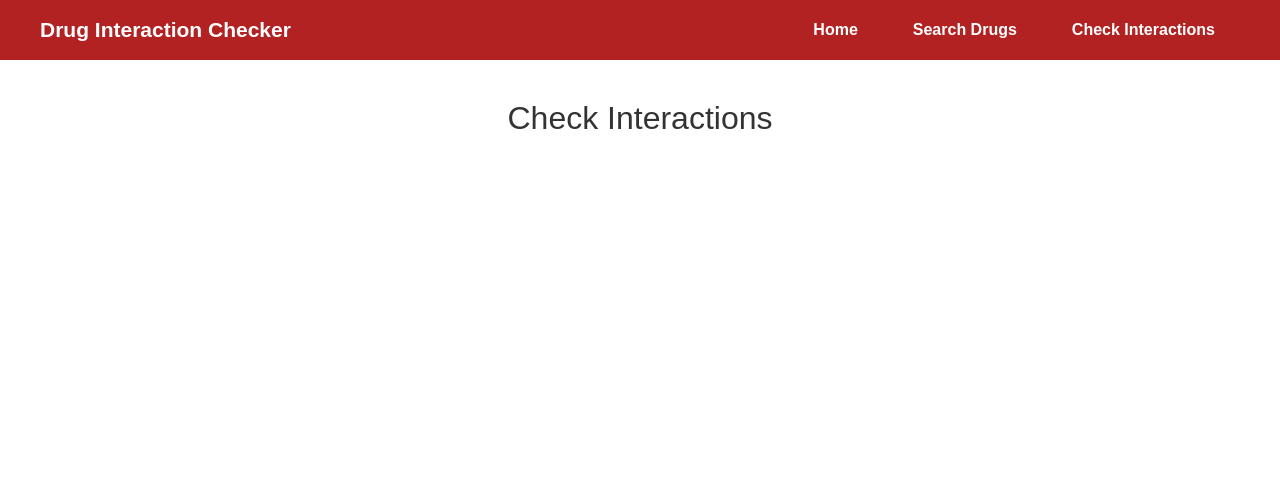
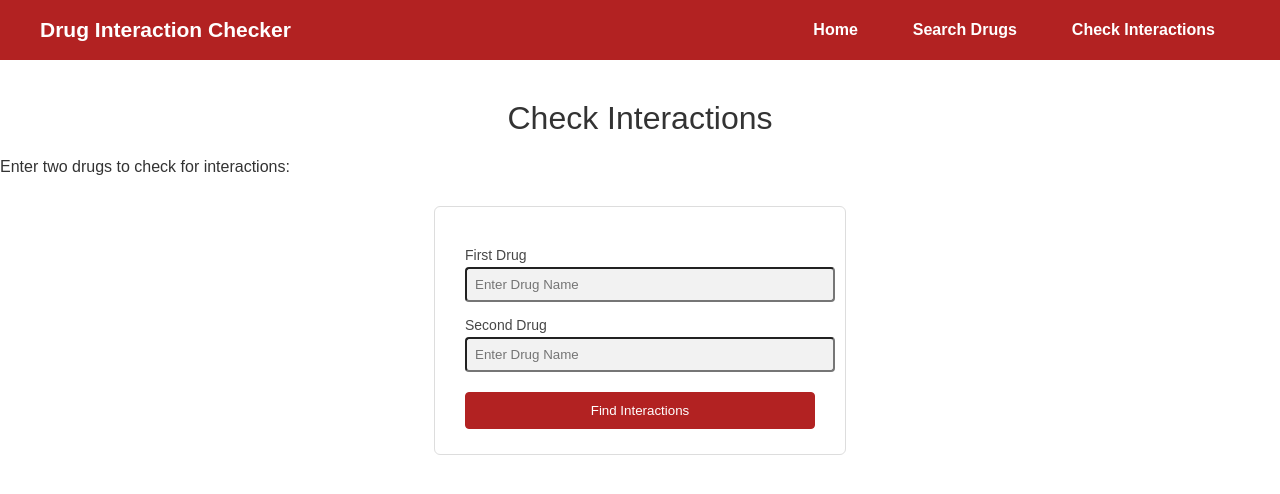
Before and after one commit to BrettBaker28/DrugInteractionDatabase, a Django app: page /check/ in a window 1280 px wide. Shown: the top 494 px of the page. Run offline with Django 5.2, Linux system fonts and the light colour scheme.

Commit message:
Implemented Drug Interaction Functionality and Database Script

```diff
--- a/interactions/views.py
+++ b/interactions/views.py
@@ -1,7 +1,8 @@
 from django.http import JsonResponse
 from django.shortcuts import render
-
+from django.db.models import Q
 from .autocomplete import suggest
+from .models import DrugInteraction
 
 # Create your views here.
 
@@ -9,7 +10,28 @@ def home(request):
     return render(request, 'home.html')
 
 def check_interactions(request):
-    return render(request, 'check_interactions.html')
+    interaction = None
+    drug1 = ''
+    drug2 = ''
+    searched = False
+
+    #Post means that information is sent to the server
+    if request.method == 'POST':
+        drug1 = request.POST.get('drug1', '').strip()
+        drug2 = request.POST.get('drug2', '').strip()
+        searched = True
+
+        #Checks if two drugs are entered
+        if drug1 and drug2:
+            interaction = DrugInteraction.objects.filter(Q(drug_a__iexact=drug1, drug_b__iexact=drug2) | Q(drug_a__iexact=drug2, drug_b__iexact=drug1)).first()
+
+        #Return HTML page with results
+    return render(request, 'check_interactions.html', {
+        'interaction': interaction,
+        'drug1': drug1,
+        'drug2': drug2,
+        'searched': searched
+    })
 
 def search_drug(request):
     return render(request, 'search_drug.html')
--- a/templates/check_interactions.html
+++ b/templates/check_interactions.html
@@ -4,4 +4,34 @@
 
 <h1>Check Interactions</h1>
 
+<p>Enter two drugs to check for interactions: </p>
+
+<form method="Post">
+    {% csrf_token %}
+
+    <div>
+        <label for="drug1">First Drug</label>
+        <input type="text" id="drug1" name="drug1" placeholder="Enter Drug Name" value="{{ drug1 }}" required>
+    </div>
+    <div>
+        <label for="drug2">Second Drug</label>
+        <input type="text" id="drug2" name="drug2" placeholder="Enter Drug Name" value="{{ drug2 }}" required>
+    </div>
+
+    <button type="submit">Find Interactions</button>
+</form>
+
+{% if interaction %}
+    <section>
+        <h2>Interaction Found</h2>
+
+        <p>First Drug: {{ interaction.drug_a }}</p>
+        <p>Second Drug: {{ interaction.drug_b }}</p>
+    </section>
+{% elif searched %}
+    <section>
+        <h2>No Interactions Found</h2>
+        <p>No interaction data was found in the database</p>
+    </section>
+{% endif %}
 {% endblock %}
```
Also changed, not shown: interactions/import_data.py (added, +18 -0 lines), interactions/models.py (+10 -0 lines), README.md, db.sqlite3 (deleted), interactions/migrations/0002_druginteraction.py (added), interactions/migrations/0003_druginteraction_level.py (added), 1 other file.
